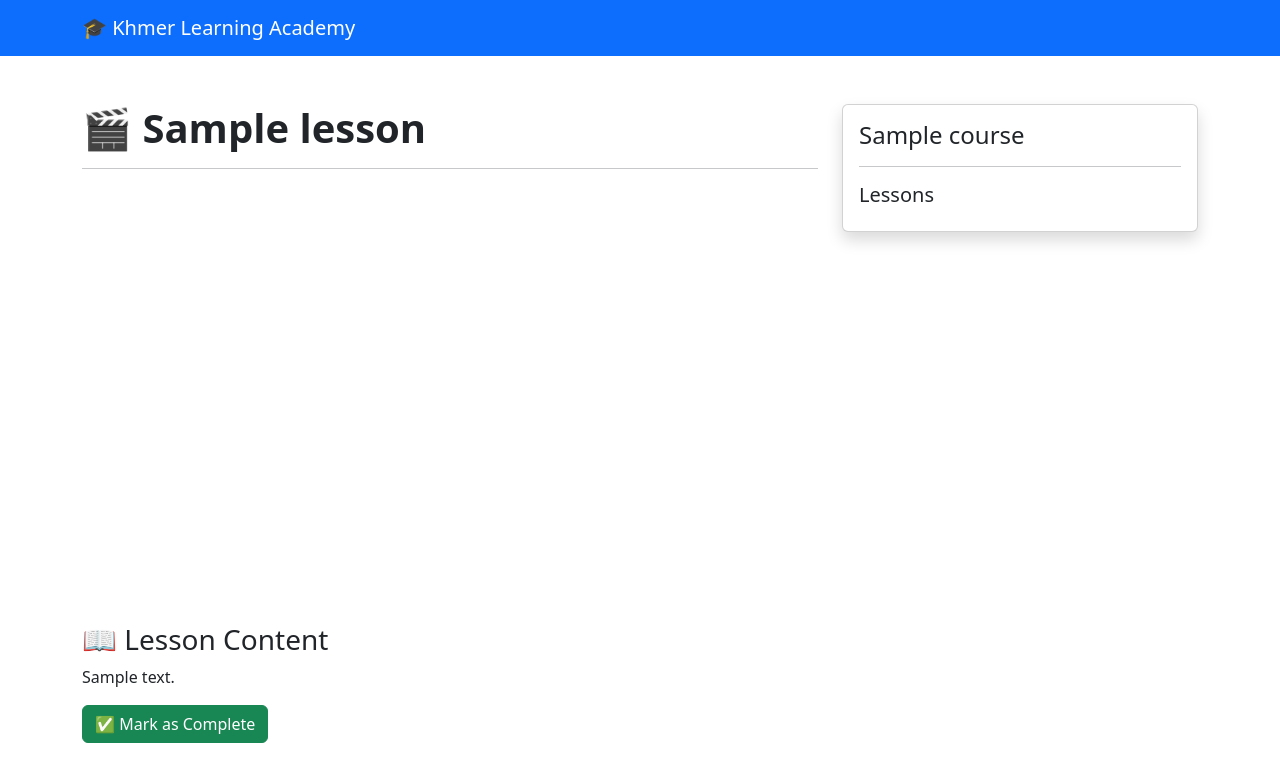
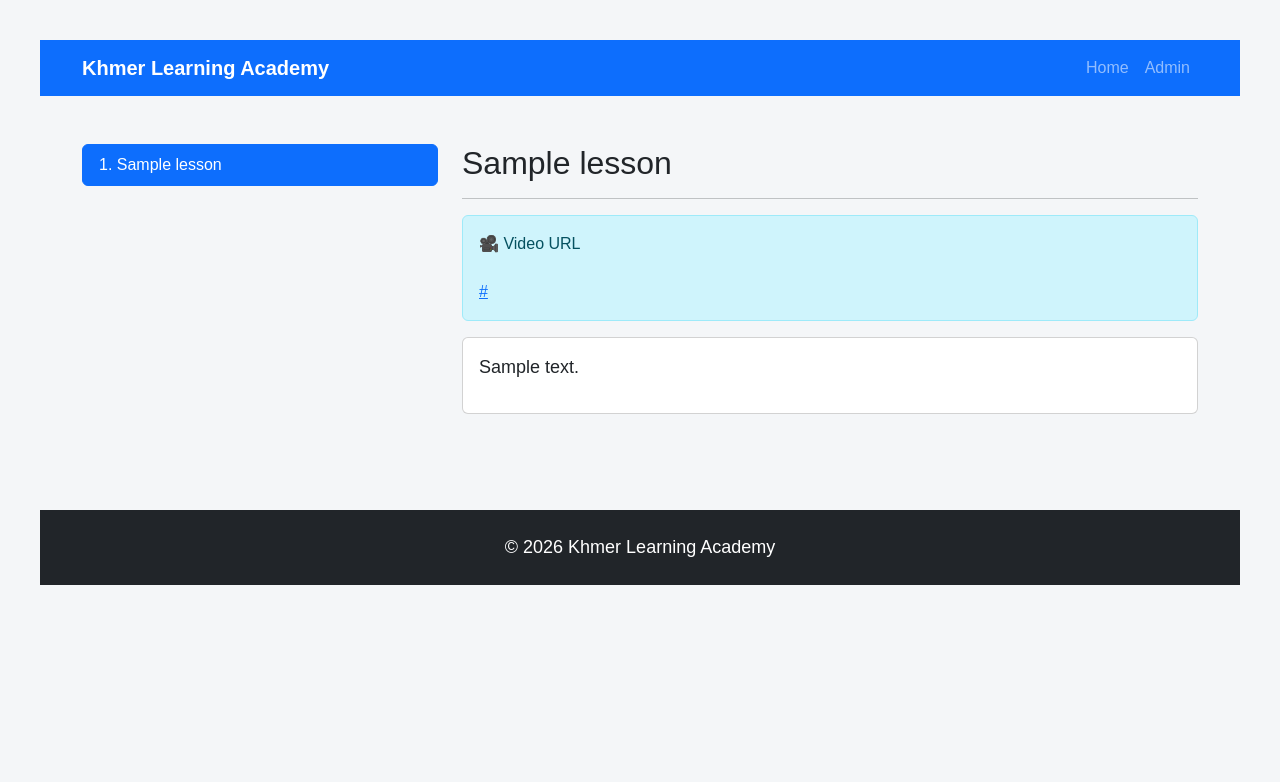
Before and after one commit to chhithmoen/Khmer_Learning_Academy, a Django app: template courses/templates/courses/lesson_detail.html in a window 1280 px wide. Shown: the top 782 px of the page. Run offline with Django 5.2, Linux system fonts and the light colour scheme; tables that the repository leaves empty hold one stand-in row (values such as "Sample post"); the template is opened without the code that fills it: values that come from a table or form of the project are taken from there, most other values are stand-ins (such as "Sample title", 1, 10 or a date in 2020).

Commit message:
Complete course and lesson detial system

```diff
--- a/courses/models.py
+++ b/courses/models.py
@@ -2,18 +2,51 @@ from django.db import models
 
 
 class Course(models.Model):
-
-    title = models.CharField(
-        max_length=200
-    )
+    title = models.CharField(max_length=200)
 
     description = models.TextField()
 
+    thumbnail = models.ImageField(
+        upload_to="courses/",
+        blank=True,
+        null=True
+    )
 
     created_at = models.DateTimeField(
         auto_now_add=True
     )
 
+    def __str__(self):
+        return self.title
+
+
+class Lesson(models.Model):
+    course = models.ForeignKey(
+        Course,
+        on_delete=models.CASCADE,
+        related_name="lessons"
+    )
+
+    title = models.CharField(max_length=200)
+
+    content = models.TextField(
+        blank=True
+    )
+
+    video_url = models.URLField(
+        blank=True
+    )
+
+    order = models.PositiveIntegerField(
+        default=1
+    )
+
+    created_at = models.DateTimeField(
+        auto_now_add=True
+    )
+
+    class Meta:
+        ordering = ["order"]
 
     def __str__(self):
         return self.title
--- /dev/null
+++ b/courses/templates/base.html
@@ -0,0 +1,36 @@
+{% load static %}
+<!DOCTYPE html>
+<html lang="en">
+<head>
+    <meta charset="UTF-8">
+    <meta name="viewport" content="width=device-width, initial-scale=1.0">
+
+    <title>
+        {% block title %}
+        Khmer Learning Academy
+        {% endblock %}
+    </title>
+
+    <link href="https://cdn.jsdelivr.net/npm/bootstrap@5.3.8/dist/css/bootstrap.min.css" rel="stylesheet">
+
+    <link rel="stylesheet" href="{% static 'css/style.css' %}">
+</head>
+
+<body>
+
+{% include "includes/navbar.html" %}
+
+<div class="container py-5">
+
+{% block content %}
+
+{% endblock %}
+
+</div>
+
+{% include "includes/footer.html" %}
+
+<script src="https://cdn.jsdelivr.net/npm/bootstrap@5.3.8/dist/js/bootstrap.bundle.min.js"></script>
+
+</body>
+</html>
--- a/courses/templates/courses/lesson_detail.html
+++ b/courses/templates/courses/lesson_detail.html
@@ -1,188 +1,78 @@
-<!DOCTYPE html>
+{% extends "base.html" %}
 
-<html lang="km">
+{% block title %}
+{{ lesson.title }}
+{% endblock %}
 
-<head>
+{% block content %}
 
-<meta charset="UTF-8">
+<div class="row">
 
-<title>
+    <!-- Sidebar -->
+    <div class="col-md-4">
+
+        <div class="list-group">
+
+            {% for item in lessons %}
+
+            <a
+                href="{% url 'courses:lesson_detail' course.pk item.pk %}"
+                class="list-group-item {% if item.pk == lesson.pk %}active{% endif %}">
+
+                {{ item.order }}.
+                {{ item.title }}
+
+            </a>
+
+            {% endfor %}
+
+        </div>
+
+    </div>
+
+    <!-- Content -->
+    <div class="col-md-8">
+
+        <h2>
+
             {{ lesson.title }}
-</title>
 
+        </h2>
 
-<link
-href="https://cdn.jsdelivr.net/npm/bootstrap@5.3.3/dist/css/bootstrap.min.css"
-rel="stylesheet">
+        <hr>
 
+        {% if lesson.video_url %}
 
-</head>
+        <div class="alert alert-info">
 
+            🎥 Video URL
 
-<body>
+            <br><br>
 
+            <a
+                href="{{ lesson.video_url }}"
+                target="_blank">
 
-<nav class="navbar navbar-dark bg-primary">
-
-<div class="container">
-
-<a class="navbar-brand">
-
-🎓 Khmer Learning Academy
+                {{ lesson.video_url }}
 
             </a>
 
         </div>
 
-</nav>
+        {% endif %}
 
+        <div class="card">
 
+            <div class="card-body">
 
-
-<div class="container mt-5">
-
-
-<div class="row">
-
-
-<div class="col-md-8">
-
-
-
-<h1 class="fw-bold">
-
-🎬 {{ lesson.title }}
-
-</h1>
-
-
-<hr>
-
-
-
-<!-- Video Player -->
-
-
-<div class="ratio ratio-16x9 mb-4">
-
-
-{% if lesson.video_url %}
-
-
-<iframe
-
-src="{{ lesson.video_url }}"
-
-allowfullscreen>
-
-</iframe>
-
-
-{% else %}
-
-
-<div class="bg-dark text-white d-flex align-items-center justify-content-center">
-
-No Video Available
+                {{ lesson.content|linebreaks }}
 
             </div>
 
-
-{% endif %}
-
+        </div>
 
     </div>
 
-
-
-
-<h3>
-
-📖 Lesson Content
-
-</h3>
-
-
-
-<p>
-
-{{ lesson.content }}
-
-</p>
-
-
-
-<button class="btn btn-success">
-
-✅ Mark as Complete
-
-</button>
-
-
-
 </div>
 
-
-
-
-
-<div class="col-md-4">
-
-
-<div class="card shadow">
-
-
-<div class="card-body">
-
-
-<h4>
-
-{{ course.title }}
-
-</h4>
-
-
-<hr>
-
-
-<h5>
-Lessons
-</h5>
-
-
-{% for item in course.lessons.all %}
-
-
-<a class="d-block mb-2">
-
-▶ {{ item.title }}
-
-</a>
-
-
-{% endfor %}
-
-
-
-</div>
-
-
-</div>
-
-
-
-</div>
-
-
-
-</div>
-
-
-
-</div>
-
-
-
-</body>
-
-</html>
+{% endblock %}
--- /dev/null
+++ b/courses/templates/includes/footer.html
@@ -0,0 +1,9 @@
+<footer class="bg-dark text-white text-center py-4 mt-5">
+
+    <p class="mb-0">
+
+        © 2026 Khmer Learning Academy
+
+    </p>
+
+</footer>
--- /dev/null
+++ b/courses/templates/includes/navbar.html
@@ -0,0 +1,34 @@
+<nav class="navbar navbar-expand-lg navbar-dark bg-primary">
+    <div class="container">
+
+        <a class="navbar-brand fw-bold" href="/">
+            Khmer Learning Academy
+        </a>
+
+        <button
+            class="navbar-toggler"
+            data-bs-toggle="collapse"
+            data-bs-target="#navbar">
+
+            <span class="navbar-toggler-icon"></span>
+
+        </button>
+
+        <div class="collapse navbar-collapse" id="navbar">
+
+            <ul class="navbar-nav ms-auto">
+
+                <li class="nav-item">
+                    <a class="nav-link" href="/">Home</a>
+                </li>
+
+                <li class="nav-item">
+                    <a class="nav-link" href="/admin/">Admin</a>
+                </li>
+
+            </ul>
+
+        </div>
+
+    </div>
+</nav>
--- a/courses/urls.py
+++ b/courses/urls.py
@@ -1,26 +1,16 @@
 from django.urls import path
-
 from . import views
-
-
 
 app_name = "courses"
 
+urlpatterns = [
+    path("", views.course_list, name="course_list"),
 
-
-urlpatterns = [
+    path("<int:pk>/", views.course_detail, name="course_detail"),
 
     path(
-        "",
-        views.course_list,
-        name="course_list"
+        "<int:course_pk>/lesson/<int:lesson_pk>/",
+        views.lesson_detail,
+        name="lesson_detail",
     ),
-
-
-    path(
-        "detail/<int:id>/",
-        views.course_detail,
-        name="course_detail"
-    ),
-
 ]
```
Also changed, not shown: config/urls.py (+2 -15 lines), courses/admin.py (+19 -3 lines), courses/templates/courses/course_detail.html (+72 -20 lines), courses/templates/courses/course_list.html (+43 -27 lines), courses/views.py (+37 -25 lines), courses/migrations/0003_alter_lesson_options_lesson_order_and_more.py (added). Lines whose indentation alone changed are shown as unchanged.
